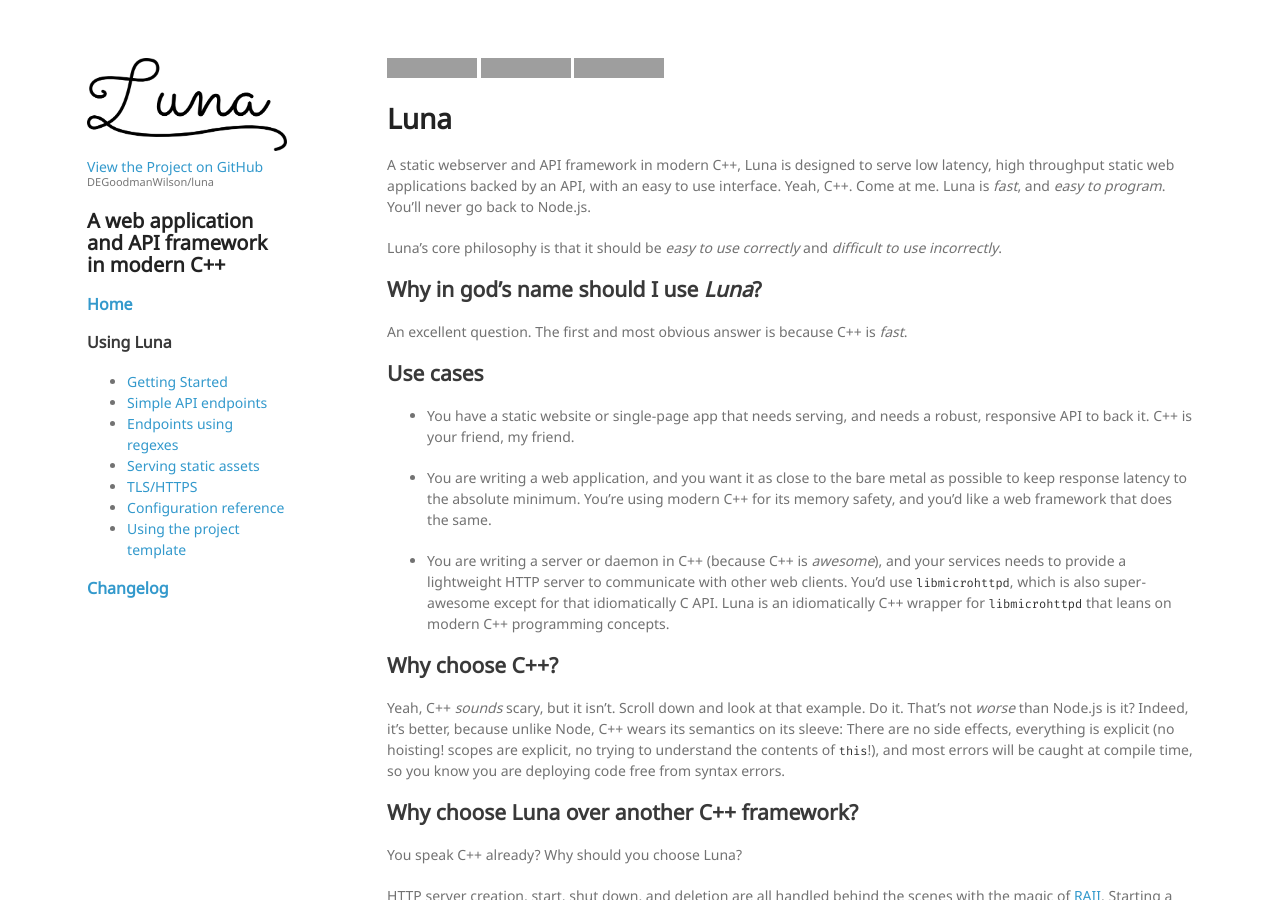
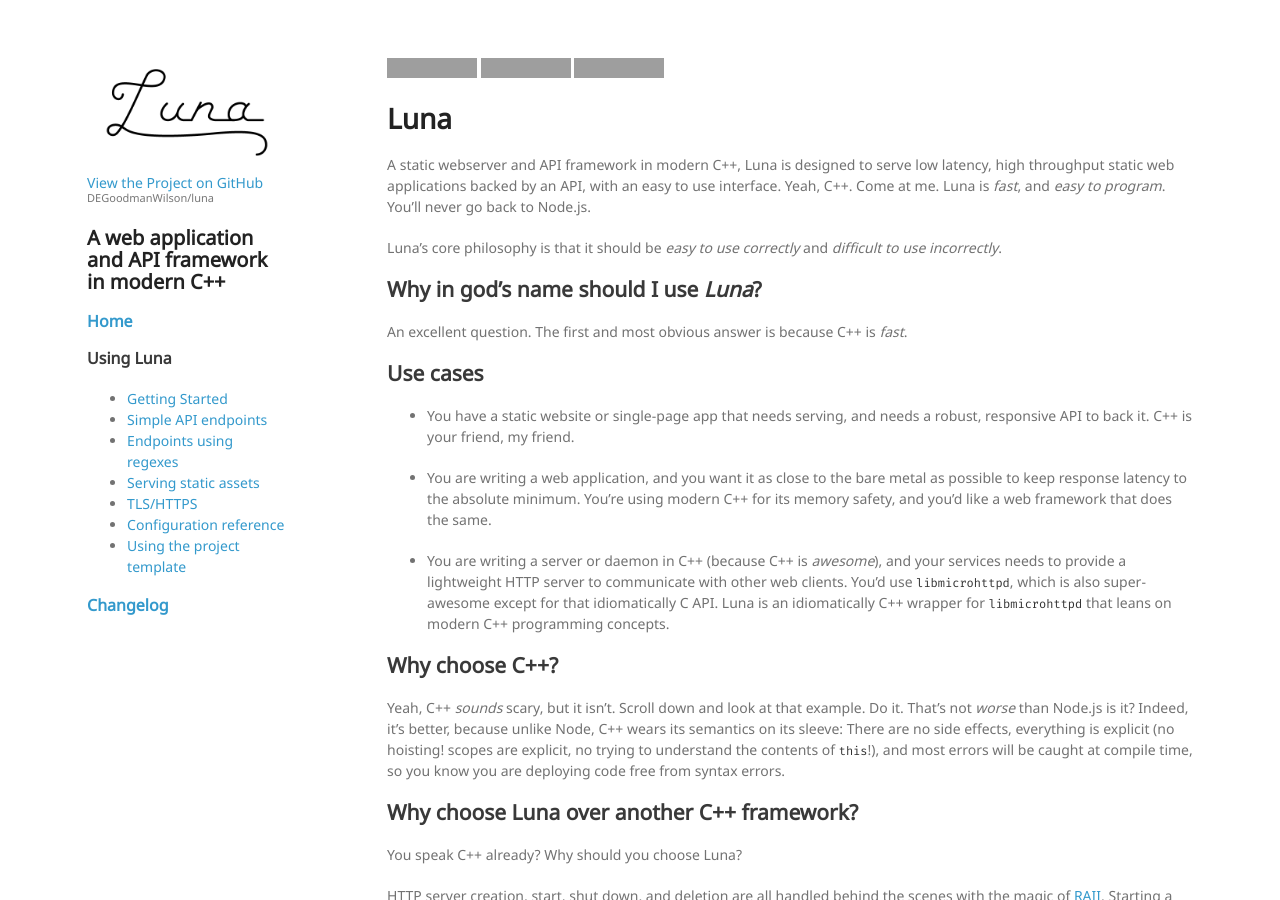
Before and after one commit to DEGoodmanWilson/luna, a Jekyll site: the page built from docs/index.md, in a window 1280 px wide and 900 px high. Built offline with Jekyll 4.4.1, drawn with Linux system fonts in a browser that asks for light colours; grey boxes are pictures that could not be loaded.

Commit message:
Better logo

```diff
--- a/docs/_layouts/default.html
+++ b/docs/_layouts/default.html
@@ -40,7 +40,7 @@
   <body>
     <div class="wrapper">
       <header>
-        <a href="index.html"><img src="img/luna%20600.png" srcset="img/luna%20600.png 1x, img/luna%201200.png 2x" alt="luna" /></a>
+        <a href="index.html"><img src="img/luna.png" srcset="img/luna.png 1x, img/luna@2x.png 2x, img/luna@3x.png 3x" alt="luna" /></a>
         <p class="view"><a href="https://github.com/DEGoodmanWilson/luna">View the Project on GitHub <small>DEGoodmanWilson/luna</small></a></p>
         <h1>A web application and API framework in modern C++</h1>
 
```
Also changed, not shown: docs/img/luna 1200.png (deleted), docs/img/luna 1800.png (deleted), docs/img/luna 2400.png (deleted), docs/img/luna 3000.png (deleted), docs/img/luna 600.png (deleted), docs/img/luna 6000.png (deleted), docs/img/luna.png (added), docs/img/luna.svg (added), docs/img/luna@2x.png (added), docs/img/luna@3x.png (added).
